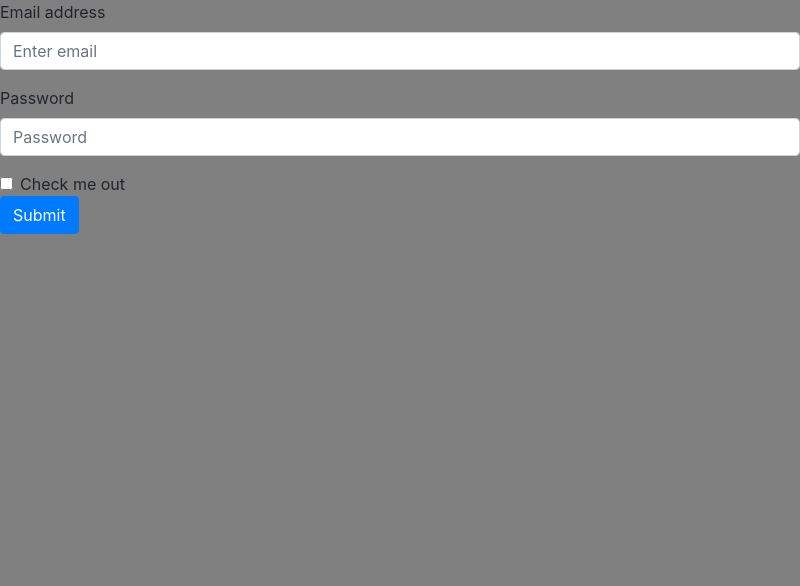
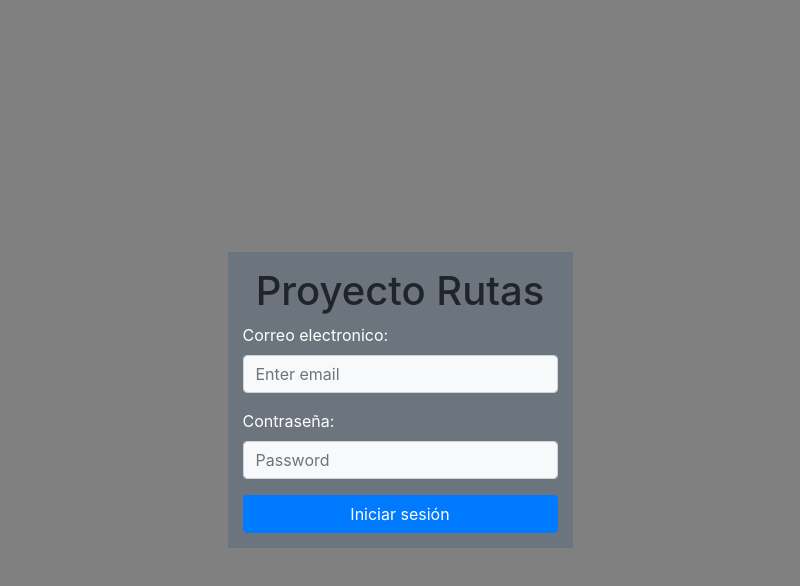
Before and after one commit to Inigoperez/Proyecto2021_electron, an Electron app: page Pages/index.html in a window 800 px wide. Drawn offline with nearby package versions, Linux system fonts and the light colour scheme; files whose address does not match are found by name.

Commit message:
login visual terminado, faltaria hacer el login

```diff
--- a/Pages/index.html
+++ b/Pages/index.html
@@ -1,5 +1,5 @@
 <!DOCTYPE html>
-<html>
+<html class="h-100">
   <head>
     <meta charset="UTF-8">
     <!-- https://developer.mozilla.org/en-US/docs/Web/HTTP/CSP -->
@@ -10,23 +10,20 @@
     <link rel="stylesheet" href="../css/index_css.css">
   </head>
   <body>
-    <div id="login">
-      <form>
-        <div class="form-group">
-          <label for="exampleInputEmail1">Email address</label>
-          <input type="email" class="form-control" id="exampleInputEmail1" aria-describedby="emailHelp" placeholder="Enter email">
-        </div>
-        <div class="form-group">
-          <label for="exampleInputPassword1">Password</label>
-          <input type="password" class="form-control" id="exampleInputPassword1" placeholder="Password">
-        </div>
-        <div class="form-check">
-          <input type="checkbox" class="form-check-input" id="exampleCheck1">
-          <label class="form-check-label" for="exampleCheck1">Check me out</label>
-        </div>
-        <button type="submit" class="btn btn-primary">Submit</button>
-      </form>
-    </container>
+    <section class="container d-flex justify-content-center h-100 align-items-center">
+        <form class="d-flex flex-column bg-secondary">
+          <h1 class="text-center">Proyecto Rutas</h1>
+          <div class="form-group">
+            <label class="text-white" for="exampleInputEmail1">Correo electronico: </label>
+            <input type="email" class="form-control bg-light" id="exampleInputEmail1" aria-describedby="emailHelp" placeholder="Enter email">
+          </div>
+          <div class="form-group">
+            <label class="text-white" for="exampleInputPassword1">Contraseña: </label>
+            <input type="password" class="form-control bg-light" id="exampleInputPassword1" placeholder="Password">
+          </div>
+          <button type="submit" class="btn btn-primary">Iniciar sesión</button>
+        </form>
+    </section>
     <!-- You can also require other files to run in this process -->
     <script src="Js/renderer.js"></script>
   </body>
--- a/css/index_css.css
+++ b/css/index_css.css
@@ -1,8 +1,15 @@
 body{
     background-color: grey;
+    height: 100%;
 }
 
-#id{
-    width: 30%;
-    height: 540%;
+form{
+    width: 50%;
+    padding: 15px;
+    border-radius: 5em,5em,5em,5em;
 }
+
+footer{
+    height: 5%;
+    background-color: black;
+}
```
